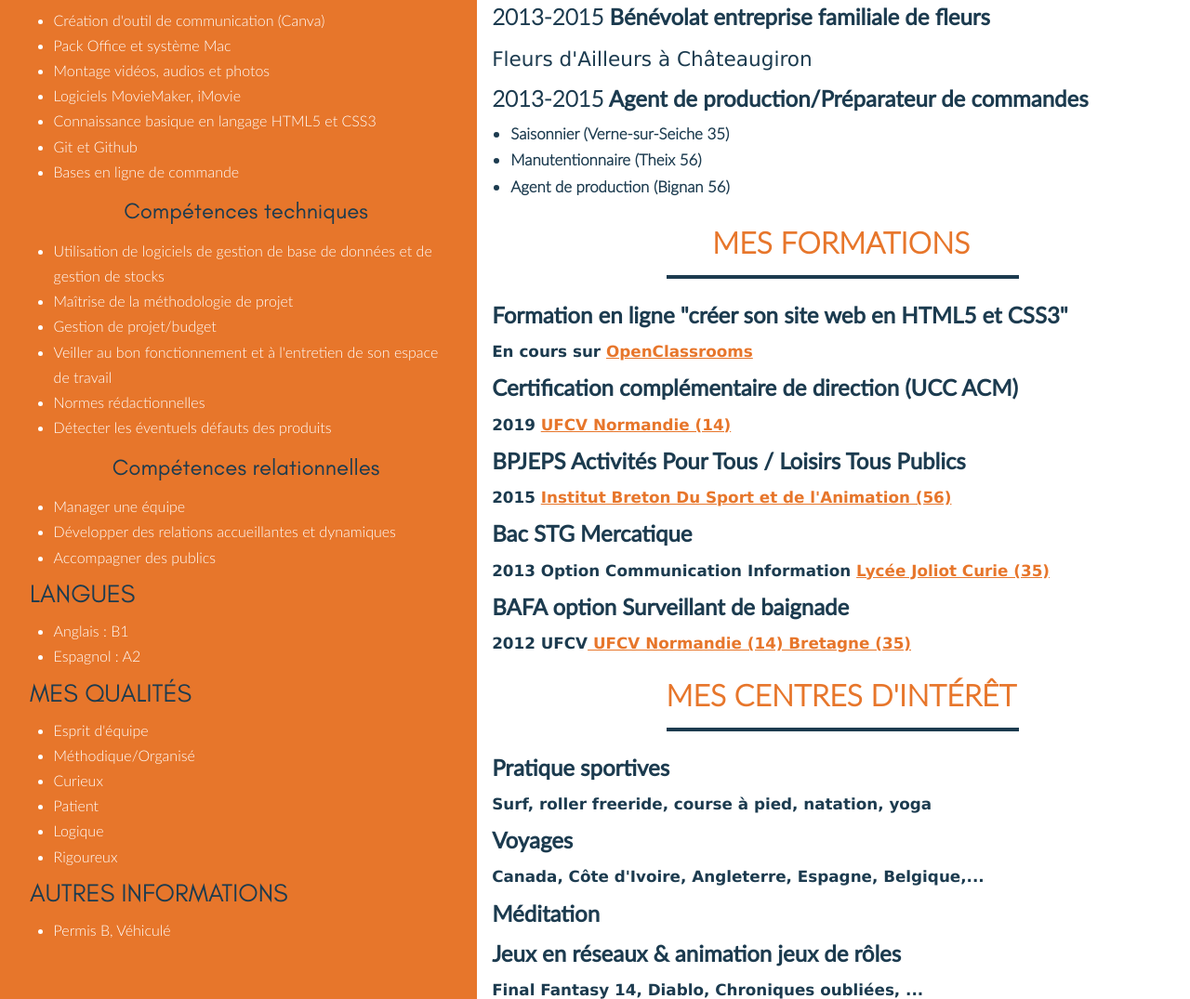
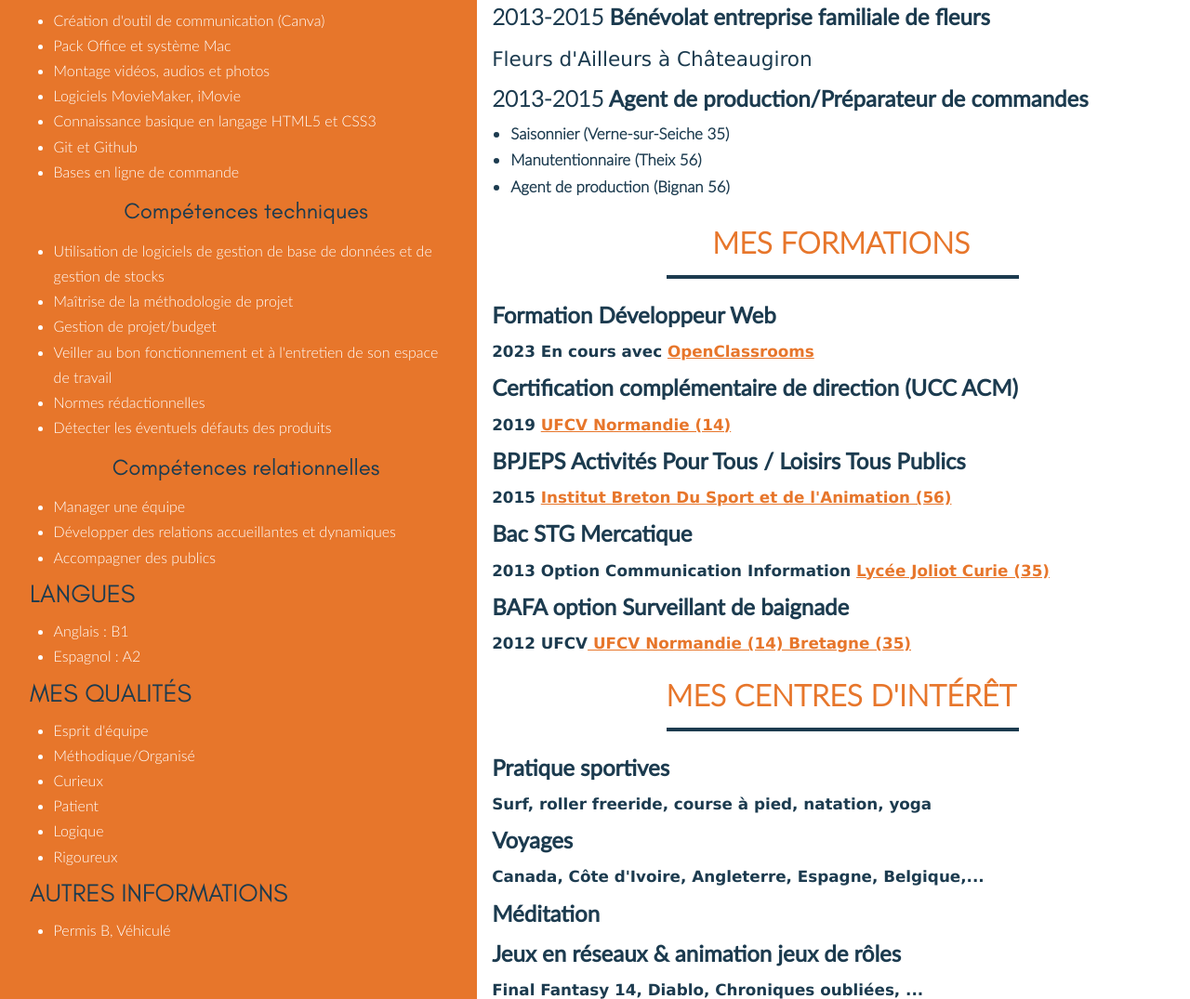
Before and after one commit to Elyrria/my_cv, a plain HTML site: page index.html in a window 1280 px wide. Shown: the part 846-1921 px from the top of the page at 93% size. Drawn offline with Linux system fonts and the light colour scheme; files whose address does not match are found by name; a web font is replaced by a local one.

Commit message:
Rajout formation

```diff
--- a/index.html
+++ b/index.html
@@ -133,8 +133,8 @@
             <h2>Mes formations</h2>
             <hr>
 
-            <dl>Formation en ligne "créer son site web en HTML5 et CSS3"
-                <p>En cours sur <a href="https://openclassrooms.com/fr/" title="Site OpenClassroms">OpenClassrooms</a>
+            <dl>Formation Développeur Web
+                <p> 2023 En cours avec <a href="https://openclassrooms.com/fr/" title="Site OpenClassroms">OpenClassrooms</a>
                 </p>
             </dl>
             <dl>Certification complémentaire de direction (UCC ACM)
```
